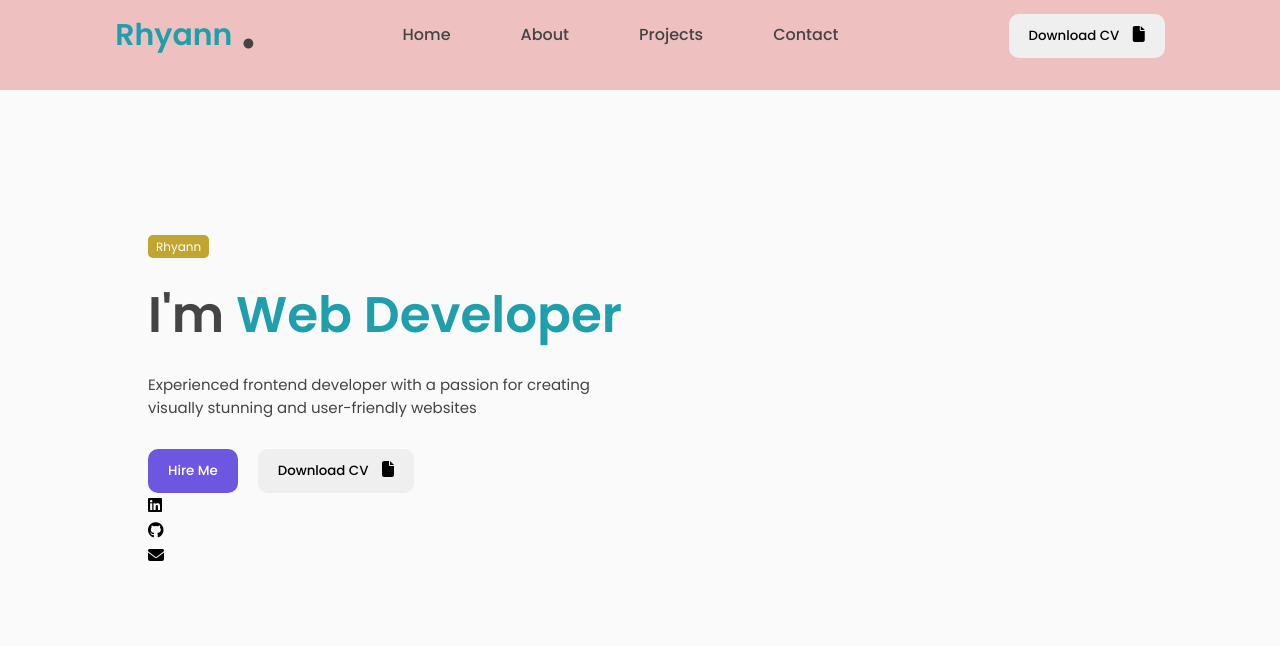
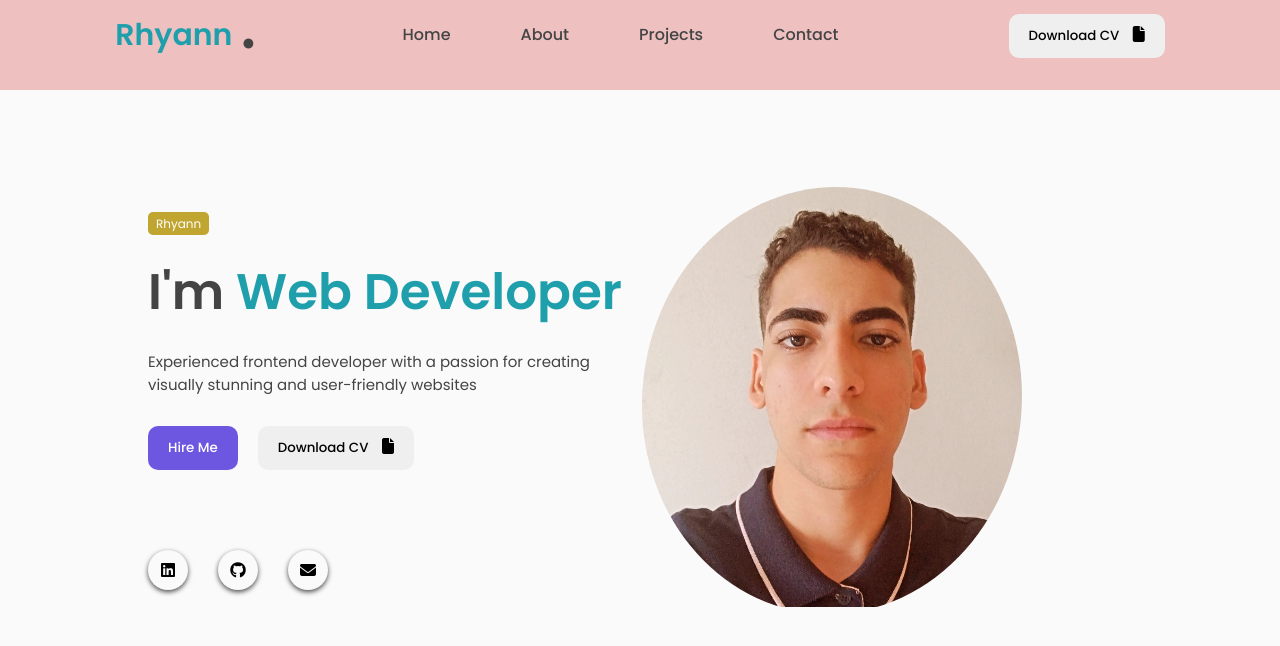
Before and after one commit to rhyanndev/my-portfolio, a plain HTML site: page index.html in a window 1280 px wide. Drawn offline with nearby package versions, Linux system fonts and the light colour scheme.

Commit message:
add: customizing with CSS and image profile

```diff
--- a/assets/css/style.css
+++ b/assets/css/style.css
@@ -241,8 +241,62 @@ nav{
 }
 
 .featured-text-btn>.blue-btn:hover{
+    background: var(--first-color-hover);
 
 }
+
+.social_icons{
+    display: flex;
+    margin-top: 5em;
+    gap: 30px;
+}
+
+.icon{
+    display: flex;
+    justify-content: center;
+    align-items: center;
+    width: 40px;
+    height: 40px;
+    border-radius: 50%;
+    box-shadow: 0px 2px 5px 0px rgba(0, 0, 0, 0.7);
+    cursor: pointer;
+}
+
+.icon:hover{
+    color: var(--first-color);
+
+}
+
+.featured-image{
+    display: flex;
+    justify-content: right;
+}
+
+.image{
+    margin: auto 0;
+    width: 380px;
+    border-radius: 55% 45% 55% 45%;
+    overflow: hidden;
+    animation: imgFloat 7s ease-in-out infinite;
+}
+
+.image img{
+    width: 380px;
+    height: 420px;
+    object-fit: cover;
+}
+
+@keyframes imgFloat {
+    50%{
+        transform: translateY(10px);
+        transform: translateX(5px);
+
+        border-radius: 45% 55%;
+    }
+
+}
+
+
 
 /*----------- FEATURED IMAGE BOX -------------*/
 
--- a/index.html
+++ b/index.html
@@ -84,6 +84,7 @@
 
     <main class="wrapper">
         <section class="featured-box" id="home">
+
             <div class="featured-text">
                 <div class="featured-text-card">
                     <span>Rhyann</span>
@@ -110,6 +111,13 @@
                     <div class="icon"><i class="fa-solid fa-envelope"></i></div>
                 </div>
             </div>
+
+            <div class="featured-image">
+                <div class="image">
+                    <img src="assets/images/image-profile.png" alt="">
+                </div>
+            </div>
+
         </section>
     </main>
 
```
Also changed, not shown: assets/images/image-profile.png (added).
